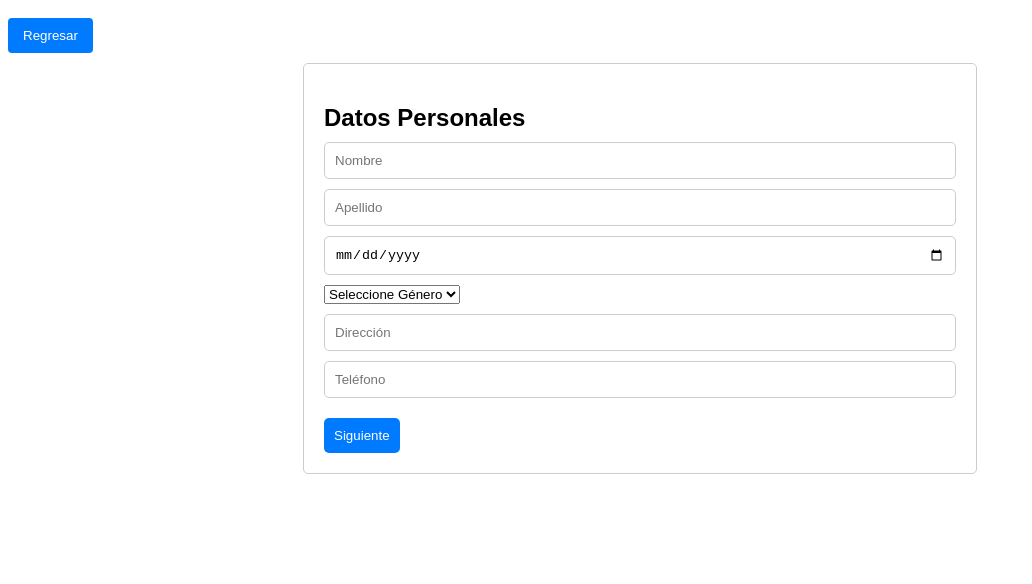
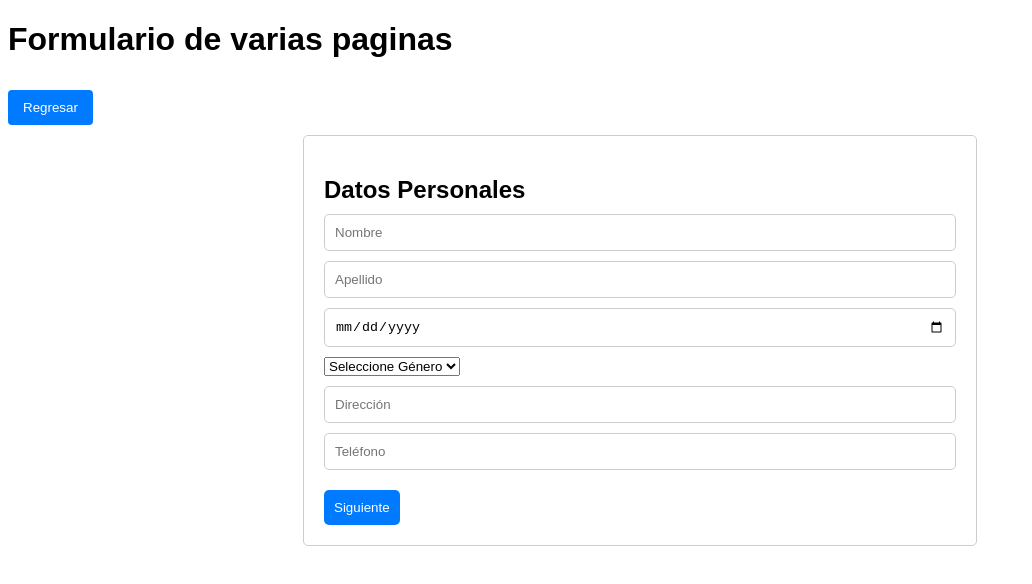
Before and after one commit to CedanoDev/VariasPaginas, a plain HTML site: page index.html in a window 1280 px wide. Shown: the whole page, without its empty margins (0-1032 px from the left). Drawn offline with Linux system fonts and the light colour scheme.

Commit message:
Update index.html

```diff
--- a/index.html
+++ b/index.html
@@ -7,6 +7,7 @@
     <title>Formulario Múltiples Páginas</title>
 </head>
 <body>
+    <h1>Formulario de varias paginas</h1>
     <a href="https://cedanodev.github.io/proyectoFinal/" style="text-decoration: none;">
         <button style="background-color: #007bff; color: white; border: none; padding: 10px 15px; margin-bottom: 10px; border-radius: 4px; cursor: pointer;">
             Regresar
```
